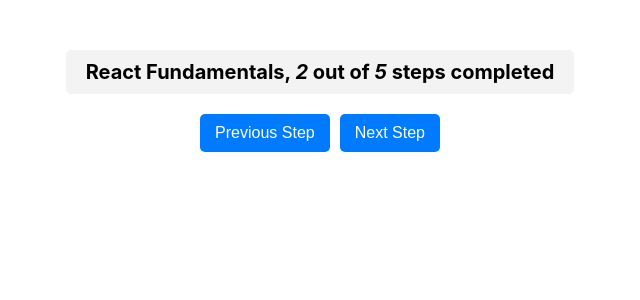
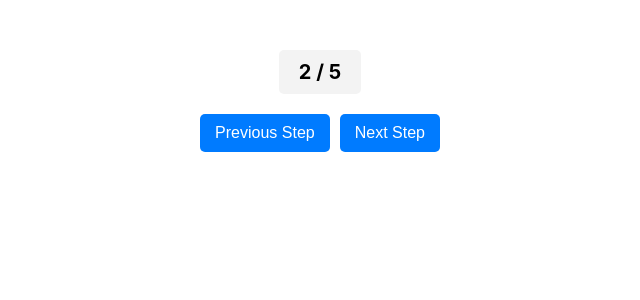
Before and after one commit to SandyDLR/certificate-progress, a React (Create React App) app: page / in a window 1280 px wide. Shown: the top 300 px of the page, without its empty margins (320-960 px from the left). Built offline with nearby package versions, Linux system fonts and the light colour scheme.

Commit message:
make the variable not identificable2

```diff
--- a/src/App.js
+++ b/src/App.js
@@ -51,13 +51,13 @@ const CertificateProgress = () => {
   return (
     <div className="container">
       <div
-        aria-label={`${certificate.name}, ${certificate.completedCount} out of ${certificate.totalCount} steps completed`}
+        aria-label={`${
+          certificate.name
+        }, <var>${certificate.completedCount}</var> out of <var>${certificate.totalCount}</var> steps completed`}
         tx-attrs="aria-label" // ✅ Mark aria-label for translation
         className="progress-box"
       >
-        {certificate.name},{" "}
-        <var>{certificate.completedCount}</var> out of{" "}
-        <var>{certificate.totalCount}</var> steps completed
+        <span aria-hidden="true">{certificate.completedCount} / {certificate.totalCount}</span>
       </div>
       <div className="buttons">
         <button onClick={decreaseProgress} disabled={certificate.completedCount === 0}>
```
